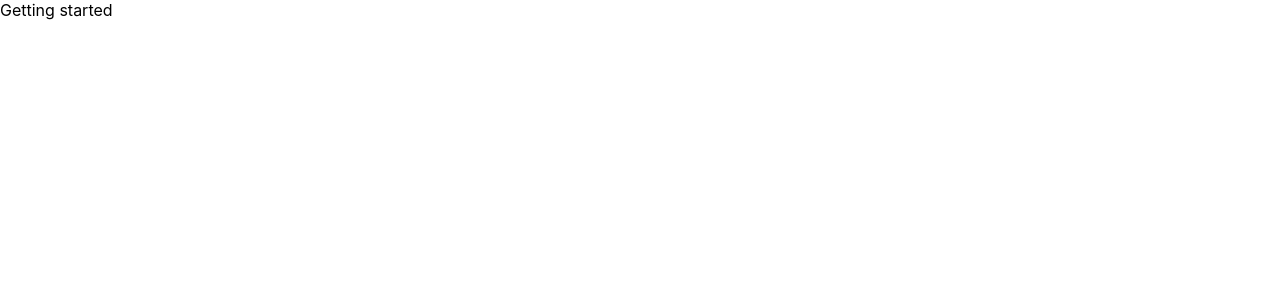
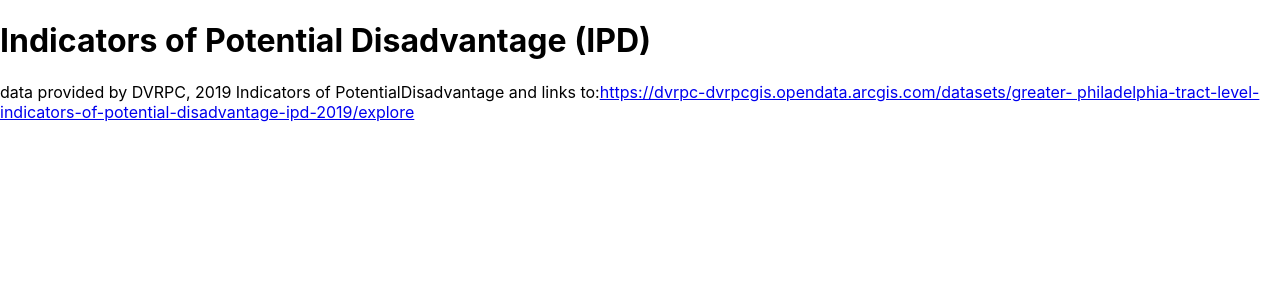
Before and after one commit to Upshur06/DVRPC_Map_Project, a React (Create React App) app in the folder dvrpc_map_project/: page / in a window 1280 px wide. Shown: the top 300 px of the page. Built offline with nearby package versions, Linux system fonts and the light colour scheme.

Commit message:
header and footer

```diff
--- a/dvrpc_map_project/src/App.js
+++ b/dvrpc_map_project/src/App.js
@@ -3,7 +3,24 @@
 function App() {
   return (
     <div className="App">
-      Getting started
+      <header className="App-header">
+        <h1> Indicators of Potential Disadvantage (IPD)</h1>
+      </header>
+
+      <footer>
+        <p>
+          data provided by DVRPC, 2019 Indicators of PotentialDisadvantage and links to:
+
+        <a
+          className="App-link"
+          href="https://dvrpc-dvrpcgis.opendata.arcgis.com/datasets/greater- philadelphia-tract-level-indicators-of-potential-disadvantage-ipd-2019/explore"
+          target="_blank"
+          rel="noopener noreferrer"
+        >
+           https://dvrpc-dvrpcgis.opendata.arcgis.com/datasets/greater- philadelphia-tract-level-indicators-of-potential-disadvantage-ipd-2019/explore
+        </a>
+        </p>
+      </footer>
     </div>
   );
 }
```
